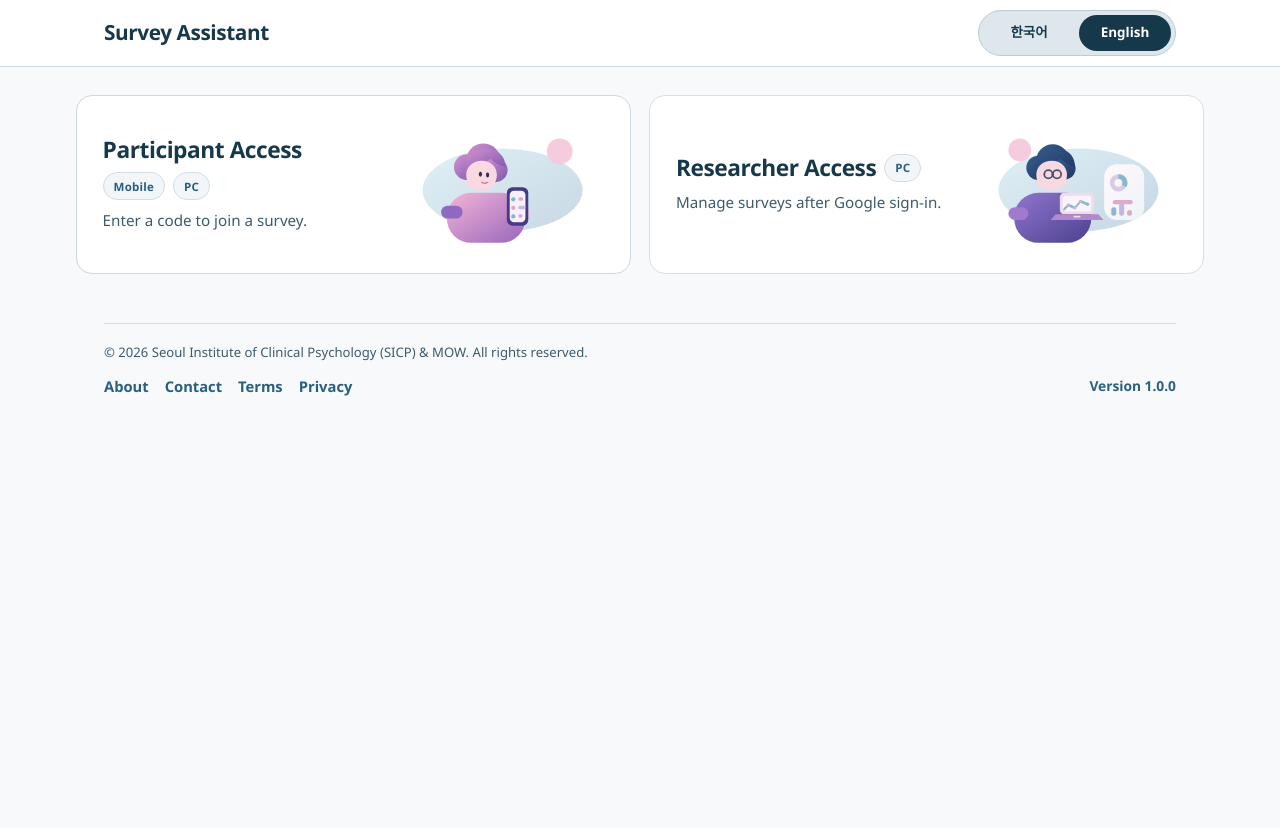
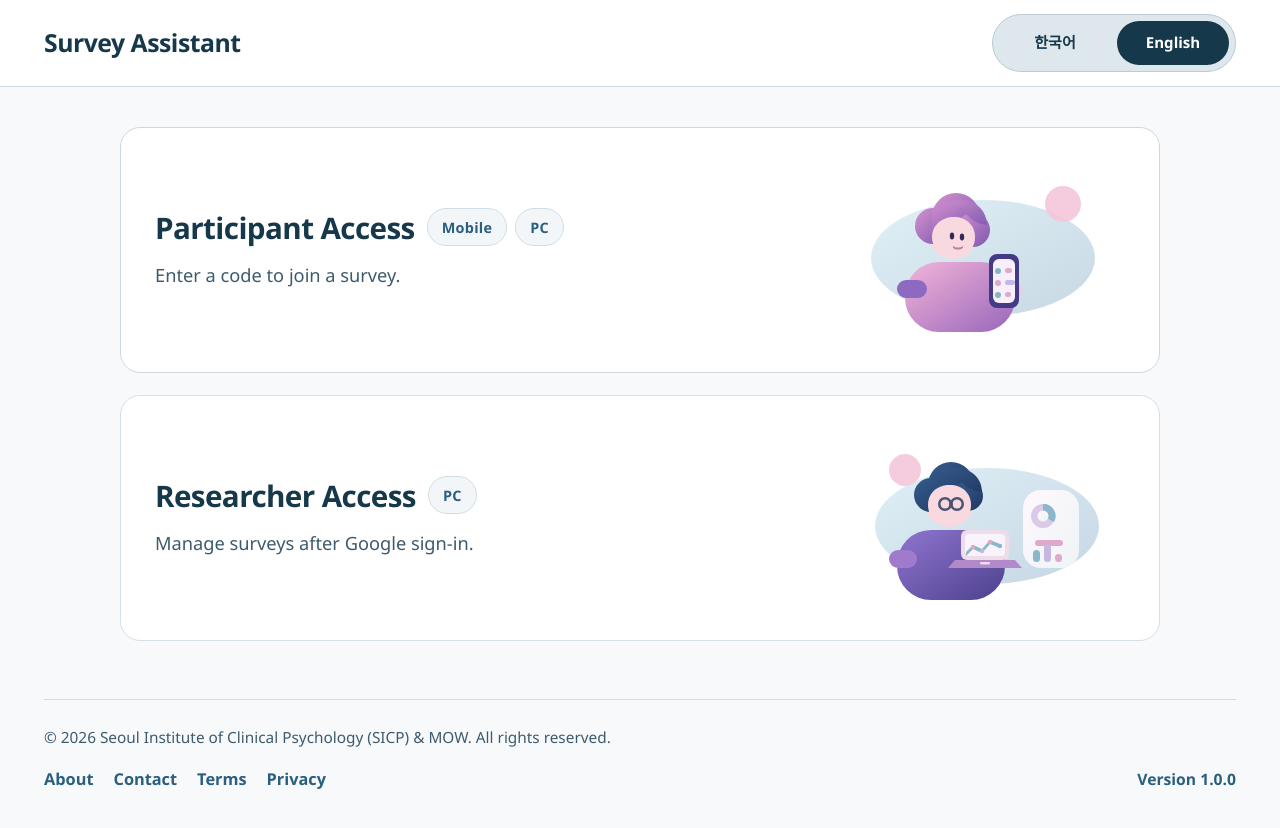
Before and after one commit to yes-U-can/survey-assistant, a Next.js app in the folder apps/web/: page /en in a window 1280 px wide. Shown: the top 828 px of the page. Before the commit the page ends 800 px from the top, so only its background shows below. Built offline with nearby package versions, Linux system fonts and the light colour scheme.

Commit message:
style: enlarge public home for senior readability

```diff
--- a/apps/web/src/app/globals.css
+++ b/apps/web/src/app/globals.css
@@ -939,12 +939,25 @@ body::after {
 }
 
 .sa-app-header-inner {
-  padding-top: 10px;
-  padding-bottom: 10px;
+  max-width: 1240px;
+  padding-top: 14px;
+  padding-bottom: 14px;
 }
 
 .sa-brand-title {
-  font-size: clamp(1.3rem, 1.5vw, 1.6rem);
+  font-size: clamp(1.55rem, 1.9vw, 2rem);
+}
+
+.sa-locale-switcher {
+  gap: 6px;
+  padding: 6px;
+}
+
+.sa-locale-chip {
+  min-height: 44px;
+  min-width: 112px;
+  padding: 0 18px;
+  font-size: 0.94rem;
 }
 
 .sa-app-nav {
@@ -1616,8 +1629,8 @@ body::after {
 }
 
 .sa-home-portal {
-  max-width: 1180px;
-  padding-top: 24px;
+  max-width: 1120px;
+  padding-top: 36px;
 }
 
 .sa-home-portal-grid-shell {
@@ -1626,19 +1639,19 @@ body::after {
 
 .sa-home-portal-grid {
   display: grid;
-  grid-template-columns: repeat(2, minmax(0, 1fr));
-  gap: 18px;
-  max-width: 100%;
-  margin: 0;
+  grid-template-columns: 1fr;
+  gap: 22px;
+  max-width: 1040px;
+  margin: 0 auto;
 }
 
 .sa-home-portal-card {
   display: grid;
-  gap: 16px;
+  gap: 20px;
   min-height: 0;
-  padding: 24px 26px;
+  padding: 32px 34px;
   border: 1px solid color-mix(in srgb, var(--brand-200) 68%, white);
-  border-radius: 16px;
+  border-radius: 20px;
   background: #ffffff;
   color: var(--foreground);
   text-decoration: none;
@@ -1657,26 +1670,26 @@ body::after {
 
 .sa-home-portal-card-layout {
   display: grid;
-  grid-template-columns: minmax(0, 1.1fr) minmax(170px, 220px);
-  gap: 20px;
+  grid-template-columns: minmax(0, 1.2fr) minmax(240px, 320px);
+  gap: 28px;
   align-items: center;
 }
 
 .sa-home-portal-main {
   display: grid;
-  gap: 8px;
+  gap: 14px;
 }
 
 .sa-home-portal-heading {
   display: flex;
   align-items: center;
   flex-wrap: wrap;
-  gap: 8px;
+  gap: 12px;
 }
 
 .sa-home-portal-visual {
   justify-self: end;
-  width: min(200px, 100%);
+  width: min(280px, 100%);
 }
 
 .sa-home-illustration {
@@ -1686,8 +1699,8 @@ body::after {
 }
 
 .sa-home-portal-card strong {
-  font-size: 1.42rem;
-  line-height: 1.25;
+  font-size: clamp(1.85rem, 2.1vw, 2.2rem);
+  line-height: 1.2;
   color: var(--brand-900);
   letter-spacing: -0.02em;
 }
@@ -1695,9 +1708,9 @@ body::after {
 .sa-home-portal-card p {
   margin: 0;
   color: var(--muted-foreground);
-  line-height: 1.6;
-  font-size: 0.95rem;
-  white-space: nowrap;
+  line-height: 1.72;
+  font-size: 1.14rem;
+  white-space: normal;
 }
 
 .sa-home-portal-badges {
@@ -1707,22 +1720,22 @@ body::after {
 }
 
 .sa-home-portal-heading .sa-home-device-badge {
-  min-height: 28px;
-  padding: 2px 10px;
-  font-size: 0.72rem;
+  min-height: 38px;
+  padding: 6px 14px;
+  font-size: 0.9rem;
 }
 
 .sa-home-device-badge {
   display: inline-flex;
   align-items: center;
   justify-content: center;
-  min-height: 32px;
-  padding: 4px 11px;
+  min-height: 38px;
+  padding: 6px 14px;
   border-radius: 999px;
   border: 1px solid color-mix(in srgb, var(--brand-200) 74%, white);
   background: var(--surface-muted);
   color: var(--brand-700);
-  font-size: 0.78rem;
+  font-size: 0.9rem;
   font-weight: 800;
   letter-spacing: 0.02em;
 }
@@ -1734,64 +1747,64 @@ body::after {
 
 @media (max-width: 1023px) {
   .sa-home-portal {
-    padding-top: 18px;
+    padding-top: 24px;
     max-width: 860px;
   }
 
   .sa-home-portal-grid {
     grid-template-columns: 1fr;
-    gap: 12px;
-    max-width: 620px;
+    gap: 16px;
+    max-width: 720px;
     margin: 0 auto;
   }
 
   .sa-home-portal-card {
     min-height: 0;
-    padding: 20px;
+    padding: 24px 22px;
   }
 
   .sa-home-portal-card-layout {
     grid-template-columns: 1fr;
-    gap: 12px;
+    gap: 16px;
   }
 
   .sa-home-portal-visual {
     justify-self: center;
-    width: min(220px, 100%);
+    width: min(260px, 100%);
     order: -1;
   }
 }
 
 .sa-site-footer {
-  max-width: 1120px;
+  max-width: 1240px;
   margin: 0 auto;
-  padding: 24px 24px 32px;
+  padding: 32px 24px 40px;
 }
 
 .sa-site-footer-inner {
   display: grid;
-  gap: 12px;
-  padding-top: 18px;
+  gap: 16px;
+  padding-top: 24px;
   border-top: 1px solid color-mix(in srgb, var(--brand-200) 76%, white);
 }
 
 .sa-site-footer-copyright {
   margin: 0;
   color: var(--muted-foreground);
-  font-size: 0.82rem;
-  line-height: 1.6;
+  font-size: 0.96rem;
+  line-height: 1.8;
 }
 
 .sa-site-footer-links {
   display: flex;
   flex-wrap: wrap;
-  gap: 10px 16px;
+  gap: 12px 20px;
 }
 
 .sa-site-footer-links a {
   color: var(--brand-700);
   text-decoration: none;
-  font-size: 0.92rem;
+  font-size: 1.02rem;
   font-weight: 700;
 }
 
@@ -1802,7 +1815,7 @@ body::after {
 .sa-site-footer-version {
   margin: 0;
   color: var(--brand-700);
-  font-size: 0.86rem;
+  font-size: 0.98rem;
   font-weight: 700;
 }
 
@@ -2070,6 +2083,11 @@ body::after {
     padding-right: 16px;
   }
 
+  .sa-site-footer {
+    padding-top: 28px;
+    padding-bottom: 34px;
+  }
+
   .sa-static-page-card {
     padding: 22px 18px;
   }
```
Also changed, not shown: 1 other file (tests, documents, lock files or other folders).
